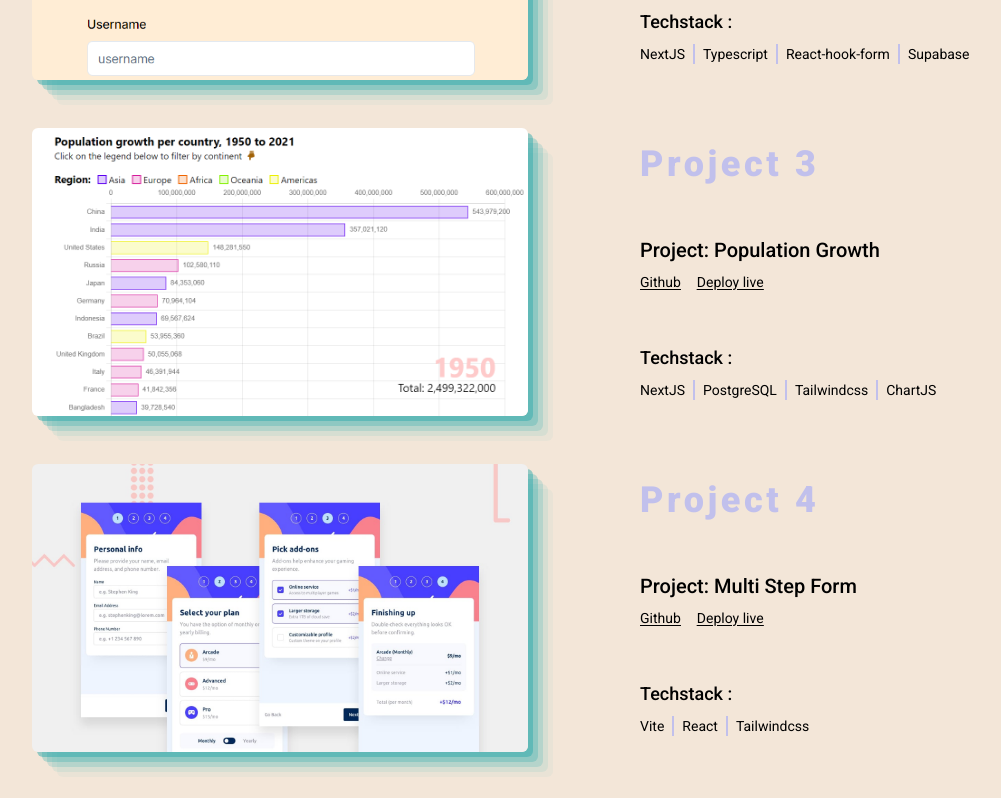
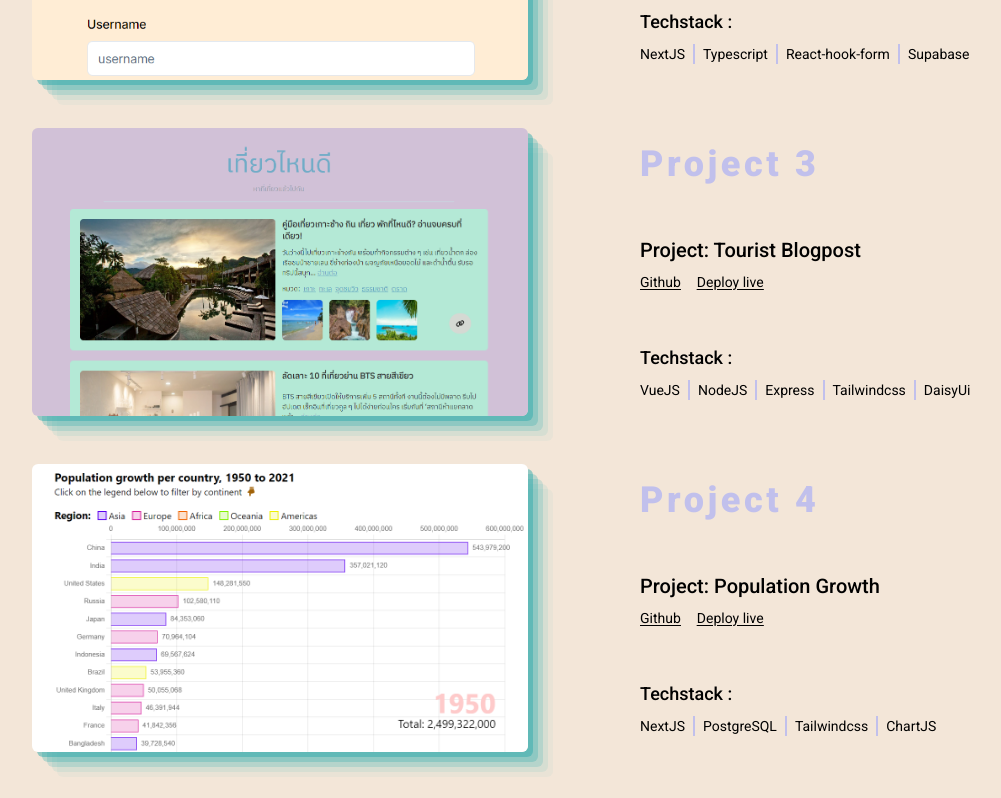
Before and after one commit to paperint/my-resume, a React (Vite) app: page / in a window 1280 px wide. Shown: the part 1640-2438 px from the top of the page, without its empty margins (56-1057 px from the left). Built offline with nearby package versions, Linux system fonts and the light colour scheme; no server answers.

Commit message:
feat: added new project

```diff
--- a/src/data/information.jsx
+++ b/src/data/information.jsx
@@ -20,6 +20,8 @@ import population from "../assets/img/populationgrowth.png";
 import { BsGithub } from "react-icons/bs";
 import neatly from "../assets/img/neatlyhotel.svg";
 import generator from "../assets/img/generatorpassword.png";
+import touristblog from "../assets/img/touristblogpost.png";
+import lotto from "../assets/img/lotto.png";
 
 const data = [
   {
@@ -160,6 +162,13 @@ const data = [
         image: register,
       },
       {
+        title: "Tourist Blogpost",
+        link: "https://github.com/paperint/touristBlogpost",
+        live: "https://tourist-blogpost.vercel.app/",
+        tools: ["VueJS", "NodeJS", "Express", "Tailwindcss", "DaisyUi"],
+        image: touristblog,
+      },
+      {
         title: "Population Growth",
         link: "https://github.com/paperint/Countrypopulation",
         live: "https://countrypopulation-gules.vercel.app/",
@@ -170,7 +179,7 @@ const data = [
         title: "Multi Step Form",
         link: "https://github.com/paperint/multi-step-form",
         live: "https://merry-granita-5e8c91.netlify.app/",
-        tools: ["Vite", "React", "Tailwindcss"],
+        tools: ["Javascript", "React", "Tailwindcss"],
         image: multiStepForm,
       },
       {
@@ -181,59 +190,66 @@ const data = [
         image: generator,
       },
       {
+        title: "Lotto",
+        link: "https://github.com/paperint/lotto",
+        live: "https://lotto-tanakit.netlify.app/",
+        tools: ["React", "Javascript", "Tailwindcss"],
+        image: lotto,
+      },
+      {
         title: "Static Job Listing",
         link: "https://github.com/paperint/static-job-listing",
         live: "https://dancing-squirrel-25a20f.netlify.app/",
-        tools: ["Vite", "React", "Tailwindcss"],
+        tools: ["Javascript", "React", "Tailwindcss"],
         image: staticJob,
       },
       {
         title: "Rest Countries API",
         link: "https://github.com/paperint/rest-countries-api",
         live: "https://shimmering-macaron-b85fb7.netlify.app/",
-        tools: ["Vite", "React", "Tailwindcss", "axios"],
+        tools: ["Javascript", "React", "Tailwindcss", "axios"],
         image: restCountry,
       },
       {
         title: "Age Calculator",
         link: "https://github.com/paperint/age-calculator",
         live: "https://neon-klepon-c3502a.netlify.app/",
-        tools: ["Vite", "React", "Tailwindcss"],
+        tools: ["Javascript", "React", "Tailwindcss"],
         image: agecalculator,
       },
       {
         title: "Todo App",
         link: "https://github.com/paperint/todo-app",
         live: "https://curious-biscotti-15e8f6.netlify.app/",
-        tools: ["Vite", "React", "Tailwindcss"],
+        tools: ["Javascript", "React", "Tailwindcss"],
         image: todoapp,
       },
       {
         title: "Easybank Landingpage",
         link: "https://github.com/paperint/easybank-landingpage",
         live: "https://extraordinary-buttercream-315853.netlify.app/",
-        tools: ["Vite", "React", "Tailwindcss"],
+        tools: ["Javascript", "React", "Tailwindcss"],
         image: easybank,
       },
       {
         title: "Tip Calculator App",
         link: "https://github.com/paperint/Tip-Calculator",
         live: "https://boisterous-marigold-6ea197.netlify.app/",
-        tools: ["Vite", "React", "Tailwindcss"],
+        tools: ["Javascript", "React", "Tailwindcss"],
         image: tipcalculator,
       },
       {
         title: "E-commerce Product Page",
         link: "https://github.com/paperint/e-commerce-product-page",
         live: "https://sparkling-axolotl-3b5137.netlify.app/",
-        tools: ["Vite", "React", "Tailwindcss"],
+        tools: ["Javascript", "React", "Tailwindcss"],
         image: ecommerce,
       },
       {
         title: "IP Address Tracking Master",
         link: "https://github.com/paperint/ip-address-tracker-master",
         live: "https://tangerine-zuccutto-4a2964.netlify.app/",
-        tools: ["Vite", "React", "Tailwindcss", "Axios"],
+        tools: ["Javascript", "React", "Tailwindcss", "Axios"],
         image: ipAddress,
       },
 
@@ -241,21 +257,21 @@ const data = [
         title: "Newsletter Signup",
         link: "https://github.com/paperint/newsletter-sign-up-with-success-message",
         live: "https://bejewelled-madeleine-3fcf4e.netlify.app",
-        tools: ["Vite", "React", "Tailwindcss"],
+        tools: ["Javascript", "React", "Tailwindcss"],
         image: newsletter,
       },
       {
         title: "Interative CreditCard",
         link: "https://github.com/paperint/interactive-creditcard",
         live: "https://marvelous-lollipop-4c3819.netlify.app",
-        tools: ["Vite", "React", "Tailwindcss"],
+        tools: ["Javascript", "React", "Tailwindcss"],
         image: creditcard,
       },
       {
         title: "Testimonials Grid",
         link: "https://github.com/paperint/testimonials-grid-section",
         live: "https://inspiring-kelpie-61d651.netlify.app",
-        tools: ["Vite", "React", "Tailwindcss", "Grid"],
+        tools: ["Javascript", "React", "Tailwindcss", "Grid"],
         image: testimonial,
       },
       {
@@ -276,21 +292,21 @@ const data = [
         title: "Advice Generator App",
         link: "https://github.com/paperint/Advice-generator-app",
         live: "https://tranquil-horse-53e8bc.netlify.app/",
-        tools: ["Vite", "React", "Tailwindcss", "Axios"],
+        tools: ["Javascript", "React", "Tailwindcss", "Axios"],
         image: advicegenrator,
       },
       {
         title: "News Homepage",
         link: "https://github.com/paperint/news-homepage-main",
         live: "https://monumental-yeot-6bf18a.netlify.app/",
-        tools: ["Vite", "React", "Tailwindcss"],
+        tools: ["Javascript", "React", "Tailwindcss"],
         image: newhomepage,
       },
       {
         title: "Resume",
         link: "https://github.com/paperint/my-resume",
         live: "https://wondrous-churros-b3c5a6.netlify.app",
-        tools: ["Vite", "React", "Tailwindcss"],
+        tools: ["Javascript", "React", "Tailwindcss"],
         image: resume,
       },
     ],
--- a/src/data/skillset.jsx
+++ b/src/data/skillset.jsx
@@ -110,7 +110,7 @@ const skillset = [
     ],
   },
   {
-    title: "Ongoing Learning",
+    title: "Learning",
     skills: [
       {
         lang: "Typescript",
```
Also changed, not shown: src/assets/img/lotto.png (added), src/assets/img/touristblogpost.png (added).
